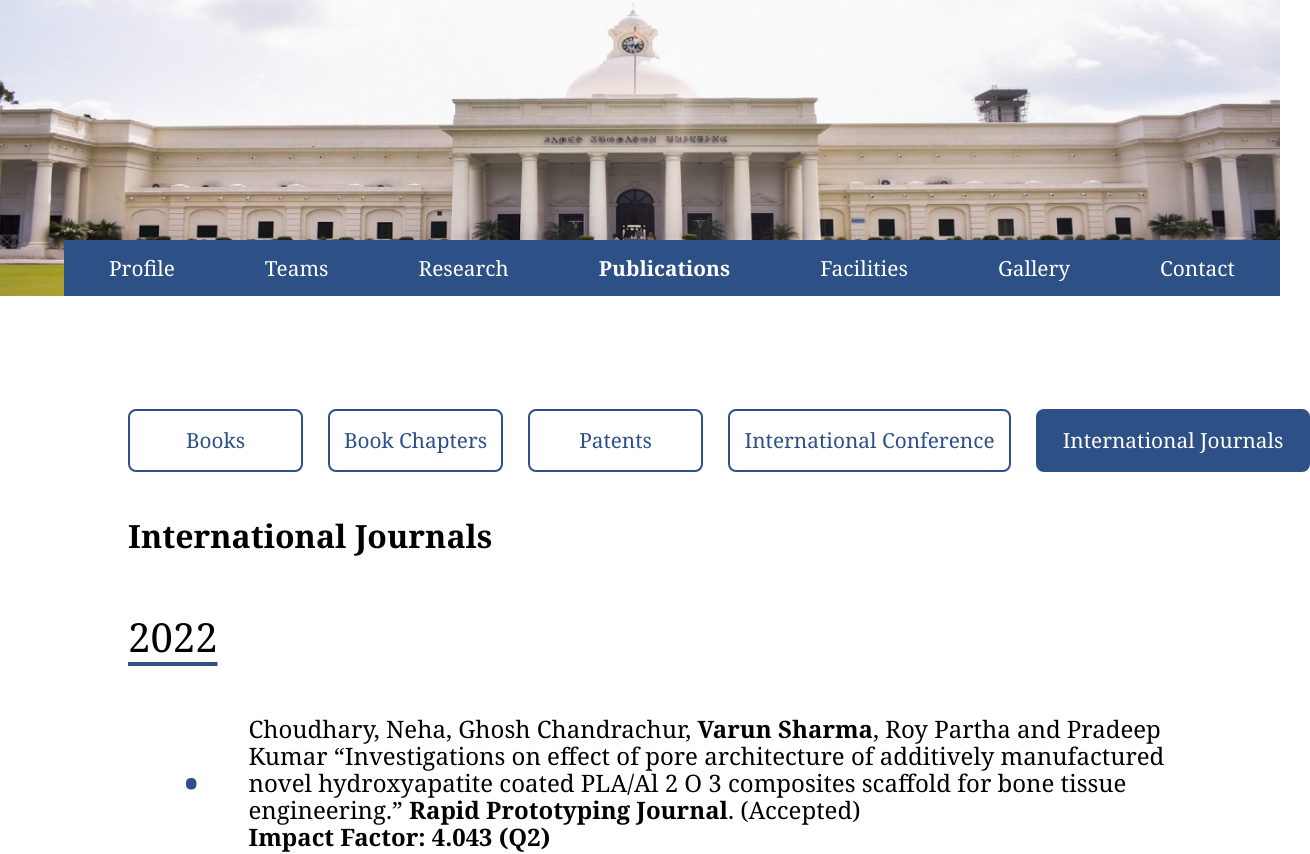
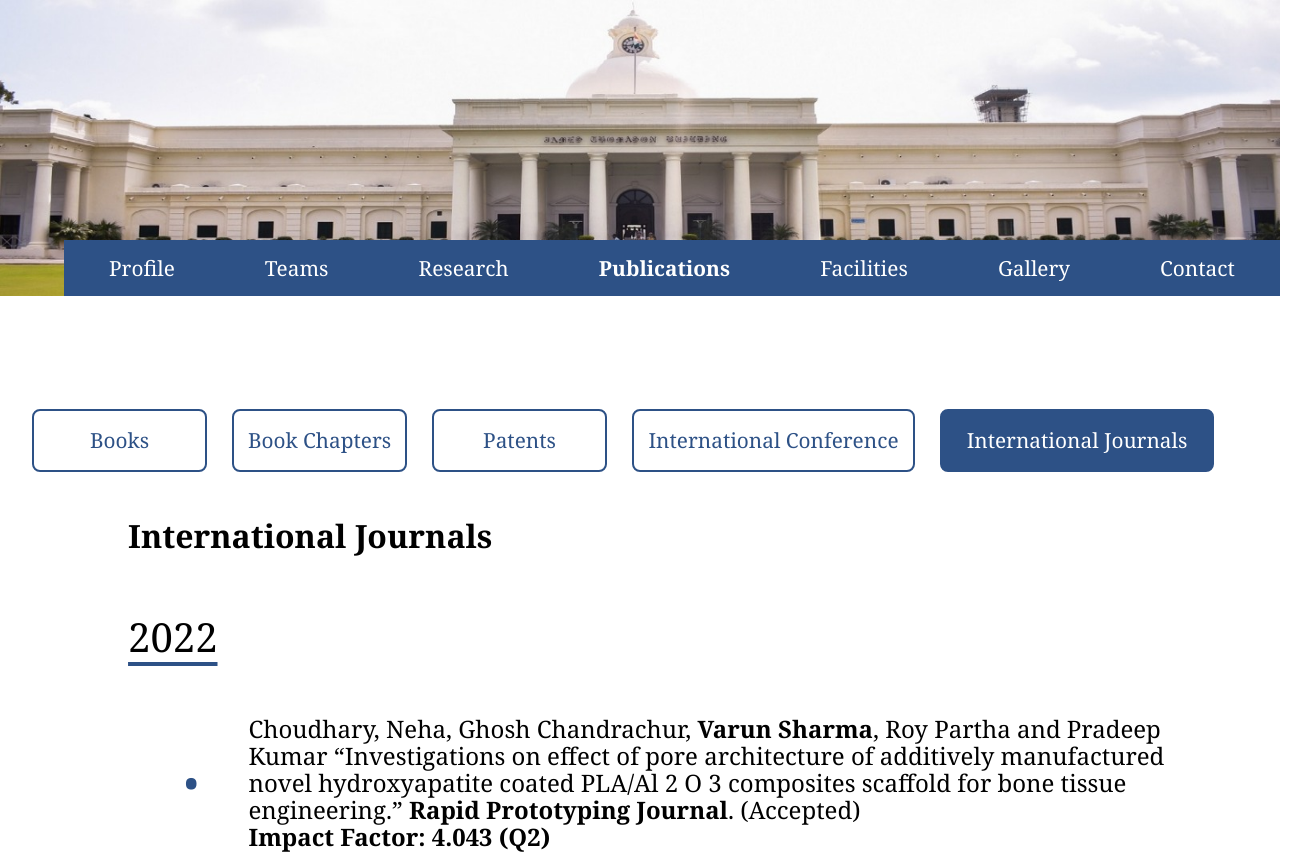
Before and after one commit to Kirthik24/varun-sharma-profile, a React (Vite) app: page /pb/ij in a window 1280 px wide. Shown: the top 854 px of the page, 1310 px wide, since content can reach past the window. Built offline with nearby package versions, Linux system fonts and the light colour scheme.

Commit message:
innernav changes

```diff
--- a/src/App.jsx
+++ b/src/App.jsx
@@ -48,9 +48,12 @@ const ResearchLayout = () => {
       <Navbar/>
       <div className="content">
       <Research/>
+      </div>
       <ResearchNav/>
+      <div className="content">
       <Outlet/>
       </div>
+
       <Footer/>
     </>
   );
@@ -60,8 +63,8 @@ const PbLayout = () => {
   return(
     <>
       <Navbar/>
+      <PbNavigation/>
       <div className="content">
-      <PbNavigation/>
       <Outlet/>
       </div>
       <Footer/>
@@ -73,8 +76,8 @@ const PeopleLayout = () => {
   return(
     <>
       <Navbar/>
+      <PeopleNav/>
       <div className="content">
-      <PeopleNav/>
       <Outlet/>
       </div>
       <Footer/>
--- a/src/components/people/PeopleNav.jsx
+++ b/src/components/people/PeopleNav.jsx
@@ -4,7 +4,7 @@ import { NavLink } from 'react-router-dom'
 
 const PeopleNav = () => {
   return (
-    <div className="container">
+    <div className="incontainer">
     <div className="rsnavbar">
         <div className="rscontainer">
             <div className={`rsnav-elements`}>
--- a/src/components/publications/PbNavigation.jsx
+++ b/src/components/publications/PbNavigation.jsx
@@ -3,7 +3,7 @@ import '../../css/innernav.scss'
 
 const PbNavigation = () =>{
     return (
-        <div className="container">
+        <div className="incontainer">
         <div className="rsnavbar">
             <div className="rscontainer">
                 <div className={`rsnav-elements`}>
--- a/src/components/research/ResearchNav.jsx
+++ b/src/components/research/ResearchNav.jsx
@@ -3,7 +3,7 @@ import '../../css/research/researchnav.scss'
 
 const ResearchNav = () =>{
     return (
-        <div className="container">
+        <div className="incontainer">
         <div className="rsnavbar">
             <div className="rscontainer">
                 <div className={`rsnav-elements`}>
--- a/src/css/innernav.scss
+++ b/src/css/innernav.scss
@@ -1,3 +1,9 @@
+.incontainer{
+    width: 95%;
+    margin: auto;
+
+}
+
 .rsnavbar {
     height: 56px;
     width: 100%;
@@ -24,15 +30,20 @@
     justify-content:left;
     align-items: center;
 
+
 }
 .rsnav-elements {
     position: relative;
+    overflow-x: auto;
+
     ul{
         display: flex;
+
         gap: 25px;
         justify-content:space-around;
         list-style-type: none;
         padding: 0px;
+
         a {
             font-family: 'Georgia';
             font-style: normal;
```
